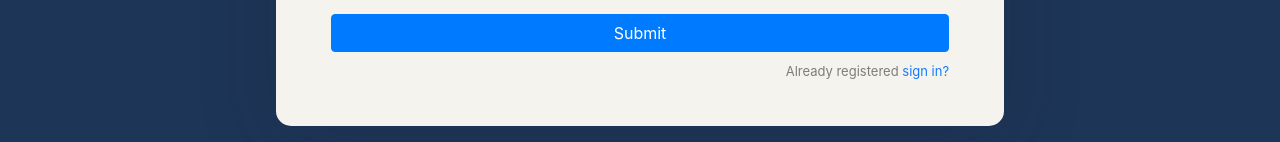
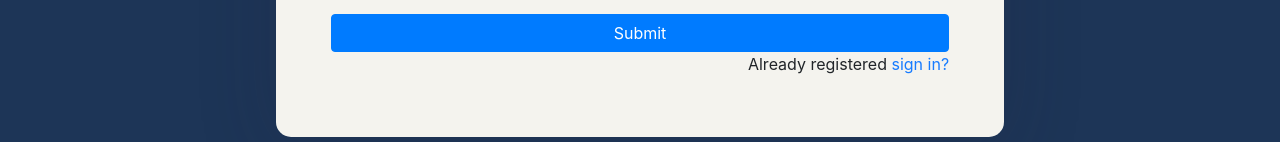
Before and after one commit to TheyCallMeMattyD/project3, a React (Create React App) app in the folder client/: page /signup in a window 1280 px wide. Shown: the part 653-795 px from the top of the page. Built offline with nearby package versions, Linux system fonts and the light colour scheme; no server answers.

Commit message:
added shadowing and styling to event header and jumbotron... making them there pages look all classy and stuff

```diff
--- a/client/src/components/EventHeader/index.js
+++ b/client/src/components/EventHeader/index.js
@@ -5,7 +5,7 @@ function EventHeader({ children }) {
   return (
     <div
       style={{ height: 125, clear: "both", paddingTop: 10, textAlign: "center" }}
-      className="page-header border border-secondary"
+      className="page-header pageHeader mb-3 shadow-lg p-3 mb-5 rounded"
     >
       {children}
     </div>
--- a/client/src/components/Jumbotron/index.js
+++ b/client/src/components/Jumbotron/index.js
@@ -5,7 +5,7 @@ function Jumbotron({ children }) {
   return (
     <div
       style={{ height: 125, clear: "both", paddingTop: 10, textAlign: "left" }}
-      className="container jumbotron jumbotron-fluid">
+      className="container jumbotron jumbotron-fluid shadow-lg">
           <h1 className="display-4">Run4... Pizza?</h1>
           <p className="lead">Run for whatever you want, just do it together. Social made simple.</p>
 
--- a/client/src/index.css
+++ b/client/src/index.css
@@ -68,17 +68,12 @@ body, html, .App, #root, .auth-wrapper {
   font-weight: 400;
 }
 
-.forgot-password,
 .forgot-password a {
-  text-align: right;
-  font-size: 13px;
-  padding-top: 10px;
-  color: #7f7d7d;
-  margin: 0;
+  color: #167bff;
 }
 
-.forgot-password a {
-  color: #167bff;
+.pageHeader {
+  background-color: #b7b7a4;
 }
 
 .button {
```
